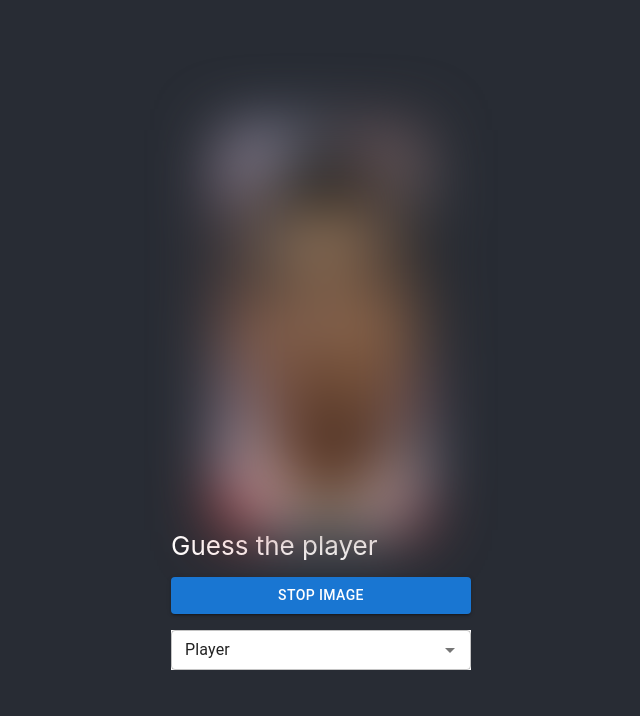
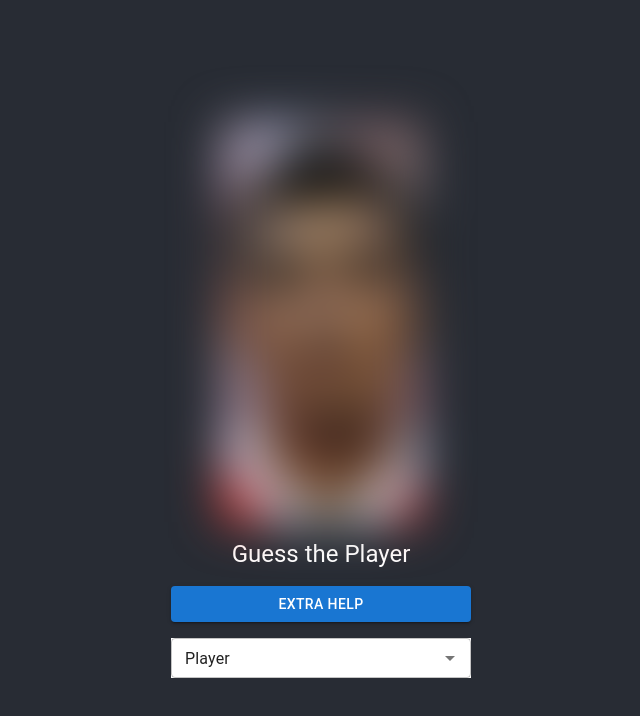
Before and after one commit to dtnunestd/guess-the-player, a React (Create React App) app in the folder guess-the-player/: page / in a window 1280 px wide. Shown: the top 716 px of the page, without its empty margins (319-959 px from the left). Built offline with nearby package versions, Linux system fonts and the light colour scheme.

Commit message:
feat: Add help button

```diff
--- a/guess-the-player/src/App.js
+++ b/guess-the-player/src/App.js
@@ -6,6 +6,7 @@ import Button from "@mui/material/Button";
 import Autocomplete from "@mui/material/Autocomplete";
 import Dialog from "@mui/material/Dialog";
 import DialogTitle from "@mui/material/DialogTitle";
+import Typography from "@mui/material/Typography";
 
 import TextField from "@mui/material/TextField";
 
@@ -21,9 +22,9 @@ const players = [
 let index = Math.floor(Math.random() * players.length);
 
 function App() {
-  const [stopImage, setStopImage] = useState(false);
   const [openModal, setopenModal] = useState(false);
   const [blurLevel, setBlurLevel] = useState(50);
+  const [isDisabled, setIsDisabled] = useState(false);
 
   const [value, setValue] = useState("Player");
 
@@ -56,6 +57,7 @@ function App() {
 
     index = newIndex;
     setBlurLevel(50);
+    setIsDisabled(false);
   };
 
   useEffect(() => {
@@ -78,14 +80,22 @@ function App() {
         <img src={`../campeao.jpeg`} className="App-logo" alt="logo" />
       )}
       <Stack spacing={2}>
-        <p>Guess the player</p>
+        <Typography
+          variant="h5"
+          gutterBottom
+          style={{ textAlign: "center", marginTop: "16px" }}
+        >
+          Guess the Player
+        </Typography>
         <Button
           variant="contained"
+          disabled={isDisabled}
           onClick={() => {
-            setStopImage(!stopImage);
+            setBlurLevel((prevBlur) => prevBlur - 25);
+            setIsDisabled(true);
           }}
         >
-          {stopImage ? "Run image" : "Stop Image"}
+          Extra Help
         </Button>
         <Autocomplete
           size="small"
```
